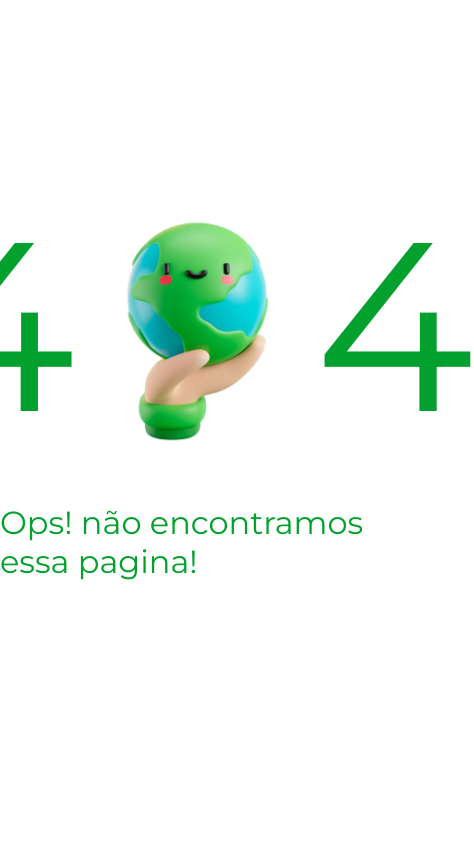
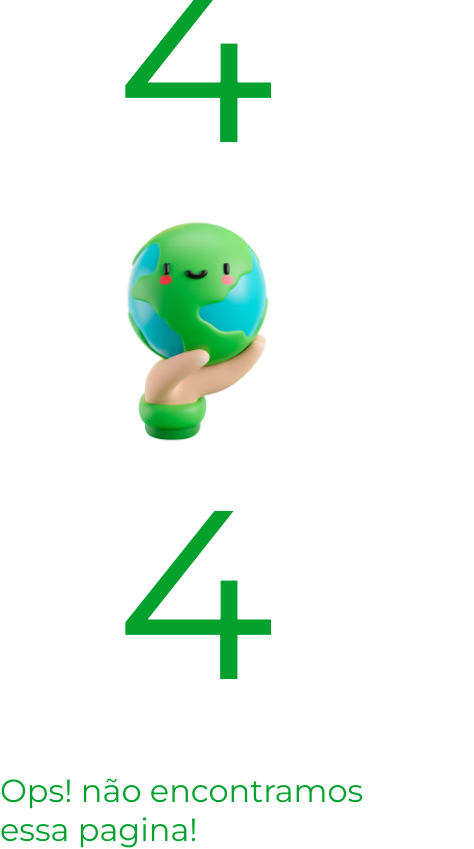
Before and after one commit to dEgito/EcoRevive, a React (Create React App) app in the folder eco-revive/: page /erro in a window 390 px wide. Shown: the whole page, 474 px wide, since content can reach past the window. Built offline with nearby package versions, Linux system fonts and the light colour scheme.

Commit message:
Responsividade 404

```diff
--- a/eco-revive/src/pages/error/error.js
+++ b/eco-revive/src/pages/error/error.js
@@ -6,7 +6,7 @@ function Error() {
     <Conteiner>
       <Erro>
         <p>4</p>
-        <img src={planet} alt="lalala" />
+        <img src={planet} alt="Ops, algo deu errado" />
         <p>4</p>
       </Erro>
       <Msg>Ops! não encontramos essa pagina!</Msg>
--- a/eco-revive/src/pages/error/errorStyle.js
+++ b/eco-revive/src/pages/error/errorStyle.js
@@ -26,6 +26,21 @@ export const Erro = styled.div`
   img {
     width: 15rem;
   }
+
+  @media (max-width: 768px) {
+    flex-direction: column;
+    align-items: center;
+    text-align: center;
+
+    .responsive-paragraph {
+      font-size: 10rem;
+    }
+
+    .responsive-image {
+      width: 10rem;
+      height: auto;
+    }
+  }
 `;
 
 export const Msg = styled.div`
```
